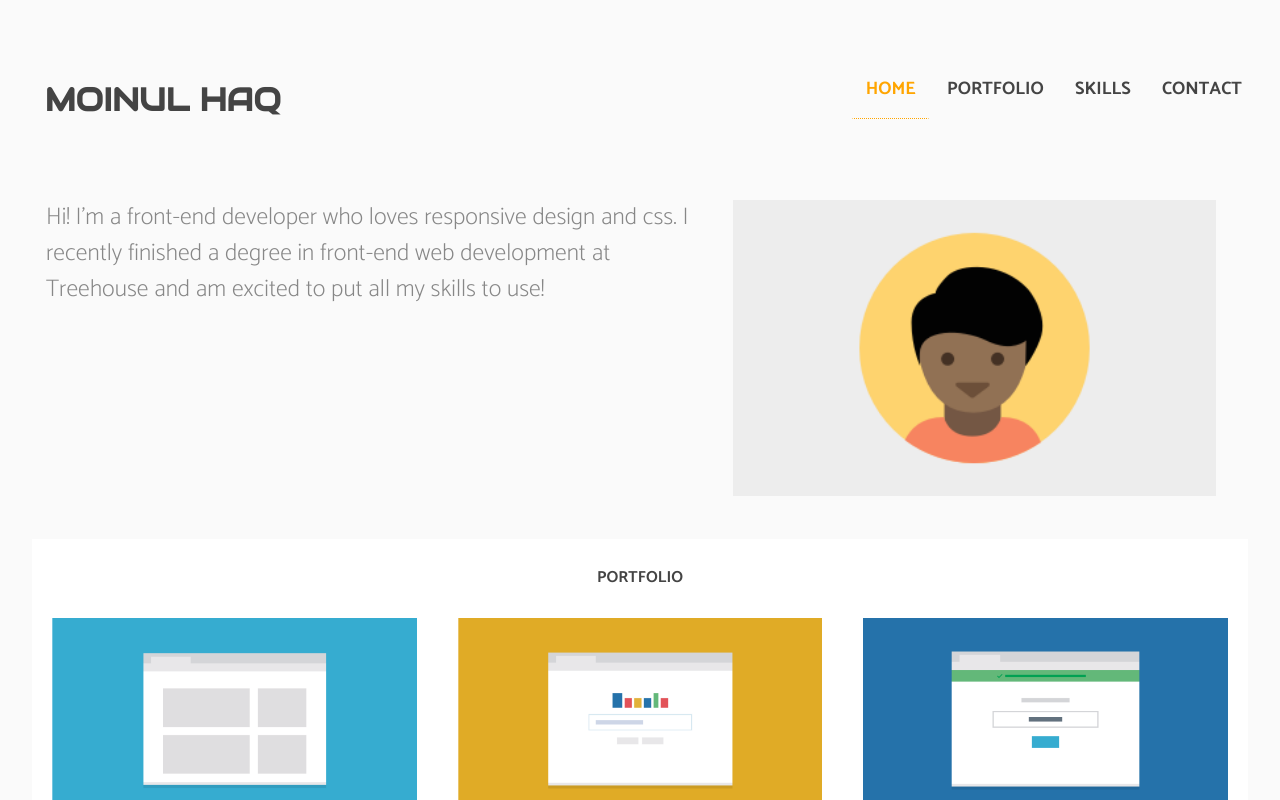
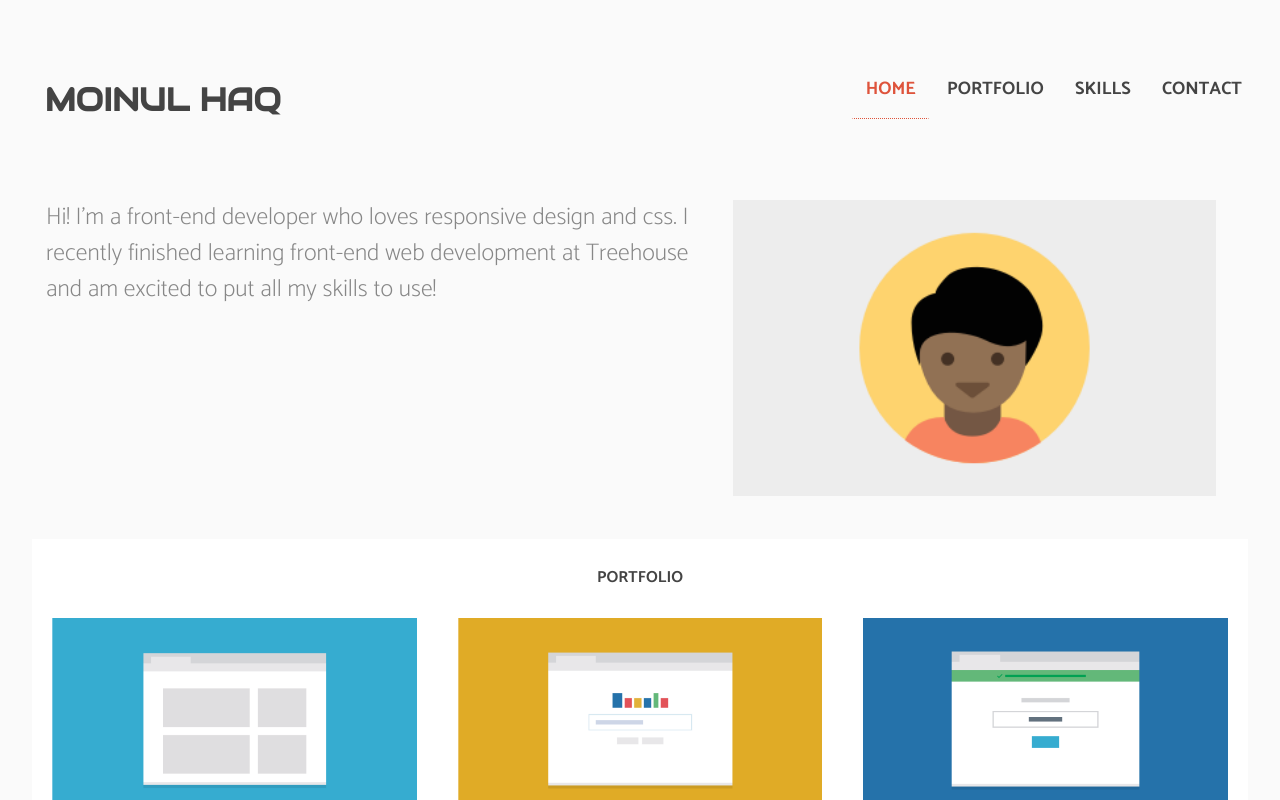
Before and after one commit to moinul192000/Responsive-Layout-Practice, a plain HTML site: page index.html in a window 1280 px wide. In both pictures the pointer is over the link 890 px from the left and 92 px from the top of the page. Shown: the top 800 px of the page. Drawn offline with Linux system fonts and the light colour scheme.

Commit message:
Some minor Fix

```diff
--- a/css/styles.css
+++ b/css/styles.css
@@ -38,8 +38,8 @@ BASE STYLES
 }
 
 .main-nav a:hover {
-	color: orange;
-	border-bottom: 1px dotted orange;
+	color: #de533b;
+	border-bottom: 1px dotted #de533b;
 }
 
 img {
@@ -122,9 +122,6 @@ footer li a{
 	float: right;
 }
 
-/**************************
-LAYOUT STYLES
-**************************/
 
 .profile img {
 	width: 75%;
@@ -161,7 +158,6 @@ LAYOUT STYLES
 	padding-bottom: 1em;
 }
 
-/* new Style */
 .skills li {
   border-radius: 6px;
   display: block;
@@ -177,7 +173,7 @@ LAYOUT STYLES
 
 .contactinfo {
 	padding-bottom: 1em;
-	background-color: orange;
+	background-color: #4ca0d9;
 	color: white;
 }
 
@@ -199,9 +195,6 @@ LAYOUT STYLES
 	display: none;
 }
 
-/**************************
-MEDIA QUERIES
-**************************/
 
 @media (min-width: 768px) {
 	.main-header {
--- a/index.html
+++ b/index.html
@@ -26,7 +26,7 @@
 
   		<div class="profile clearfix">
 	  			<img src="images/responsive-layout-profile.png" alt="profile image" />
-	  			<p>Hi! I'm a front-end developer who loves responsive design and css. I recently finished a degree in front-end web development at Treehouse and am excited to put all my skills to use!</p>
+	  			<p>Hi! I'm a front-end developer who loves responsive design and css. I recently finished learning front-end web development at Treehouse and am excited to put all my skills to use!</p>
 	  	</div>
 
 	  	<div class="portfolio clearfix" id="portfolio">
```
